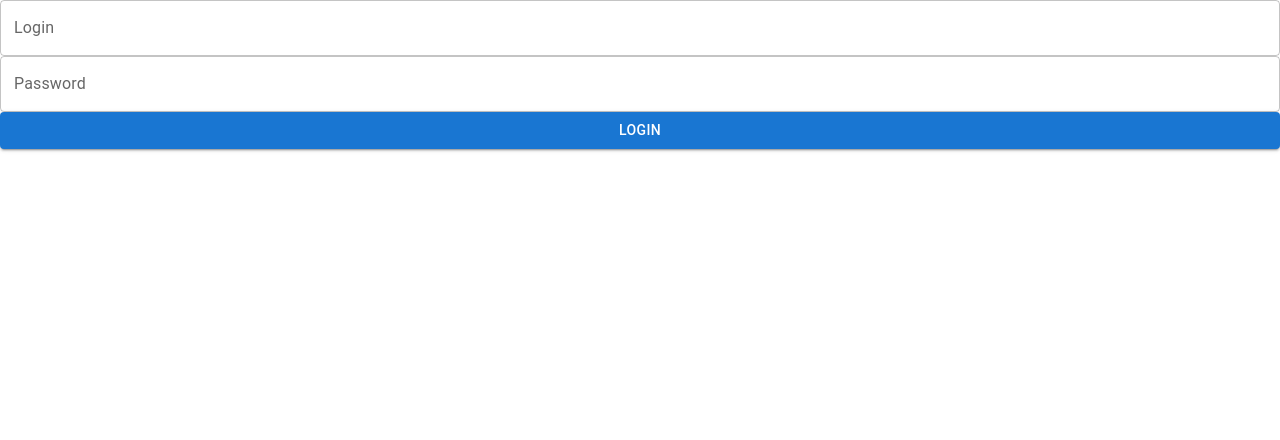
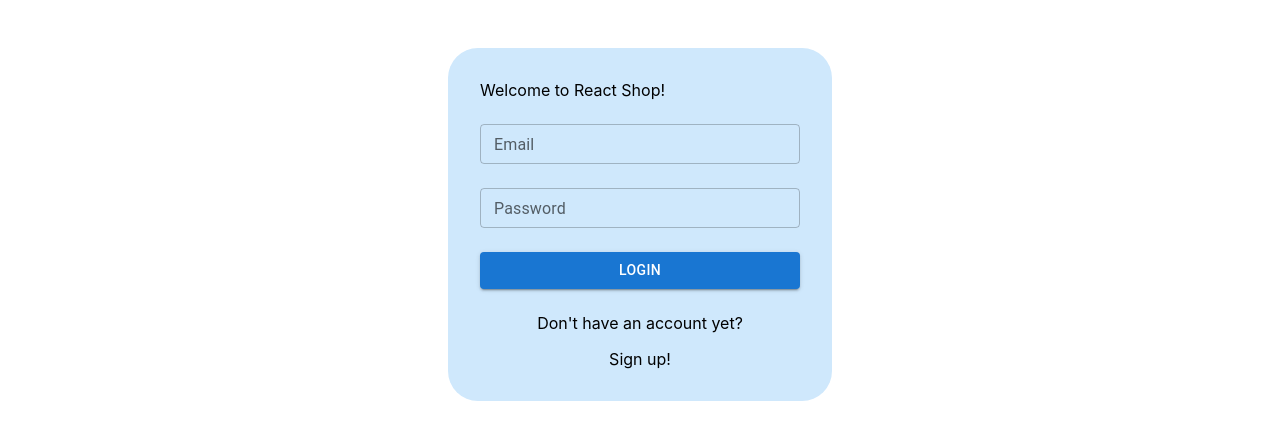
Before and after one commit to commitrider/react-shop, a React (Create React App) app: page /login in a window 1280 px wide. Shown: the top 440 px of the page. Built offline with nearby package versions, Linux system fonts and the light colour scheme.

Commit message:
Finish login desgin screen

```diff
--- a/src/components/shared/Input.tsx
+++ b/src/components/shared/Input.tsx
@@ -27,6 +27,7 @@ const Input: React.FC<InputPropType> = props => {
             required={props.required ?? false}
             disabled={props.disabled ?? false}
             type={props.type ?? "text"}
+            size={"small"}
             onChange={props.onChange}
         />
     )
--- a/src/pages/login/Login.tsx
+++ b/src/pages/login/Login.tsx
@@ -1,7 +1,9 @@
+import Container from "@mui/material/Container";
 import Box from "@mui/material/Box"
 import Stack from '@mui/material/Stack';
 import CustomButton from "../../components/shared/CustomButton";
 import Input from "../../components/shared/Input";
+
 
 const Login = () => {
 
@@ -10,13 +12,30 @@ const Login = () => {
     }
 
     return (
-        <Stack
-        direction={"column"}
-        >
-            <Input id="login" label="Login" type="text" onChange={loginHandler}/>
-            <Input id="password" label="Password" type="password" onChange={loginHandler}/>
-            <CustomButton text="Login" onClick={loginHandler}/>
-        </Stack>
+        <Container sx={{ display: 'flex', justifyContent: 'center' }}>
+            <Box
+                p={4}
+                mt={6}
+                bgcolor={'#cfe8fc'}
+                width={'20em'}
+                height={'fit-content'}
+                borderRadius={'30px'}
+            >
+                <Stack
+                    direction={"column"}
+                    gap={3}
+                >
+                    <span>Welcome to React Shop!</span>
+                    <Input id="email" label="Email" type="email" onChange={loginHandler} />
+                    <Input id="password" label="Password" type="password" onChange={loginHandler} />
+                    <CustomButton text="Login" onClick={loginHandler} />
+                    <Box rowGap={2} sx={{ display: 'flex', alignItems: 'center', flexDirection: 'column' }}>
+                        <span>Don't have an account yet?</span>
+                        <span>Sign up!</span>
+                    </Box>
+                </Stack>
+            </Box>
+        </Container>
     )
 }
 
```
